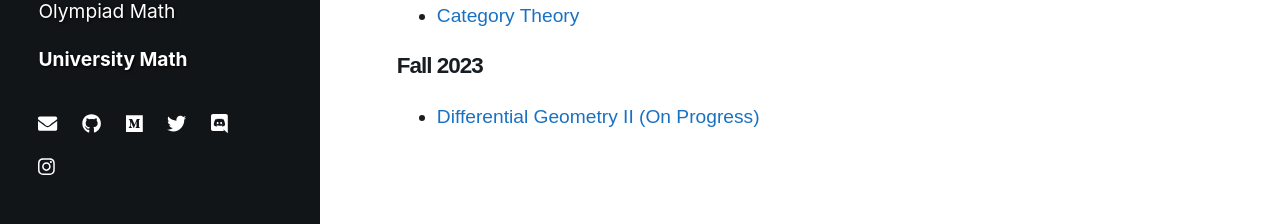
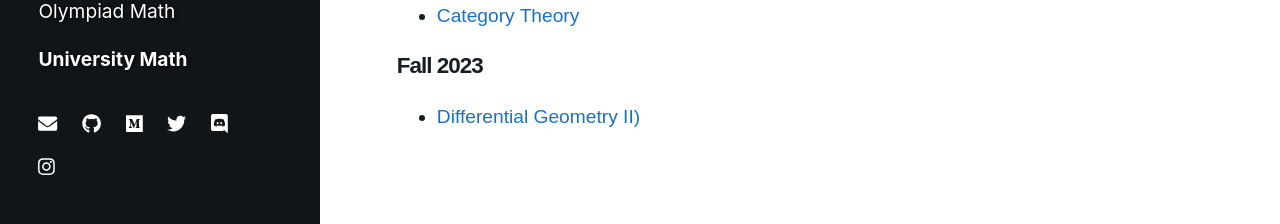
Before and after one commit to atonurc/atonurc.github.io, a Jekyll site: the page built from unimath.markdown, in a window 1280 px wide and 1061 px high. Shown: the part 834-1058 px from the top of the window. Built offline with Jekyll 4.4.1, drawn with Linux system fonts in a browser that asks for light colours; nearby versions of some CDN libraries.

Commit message:
DG2 publishing

```diff
--- a/unimath.markdown
+++ b/unimath.markdown
@@ -36,4 +36,4 @@ This is a collection of notes of some of the math classes I took at university.
  - [Category Theory](https://atonurc.github.io/assets/MAT434_Cat.pdf)
 
 ### Fall 2023
- - [Differential Geometry II (On Progress)](https://atonurc.github.io/assets/MAT401_DG2.pdf)
+ - [Differential Geometry II)](https://atonurc.github.io/assets/MAT401_DG2.pdf)
```
